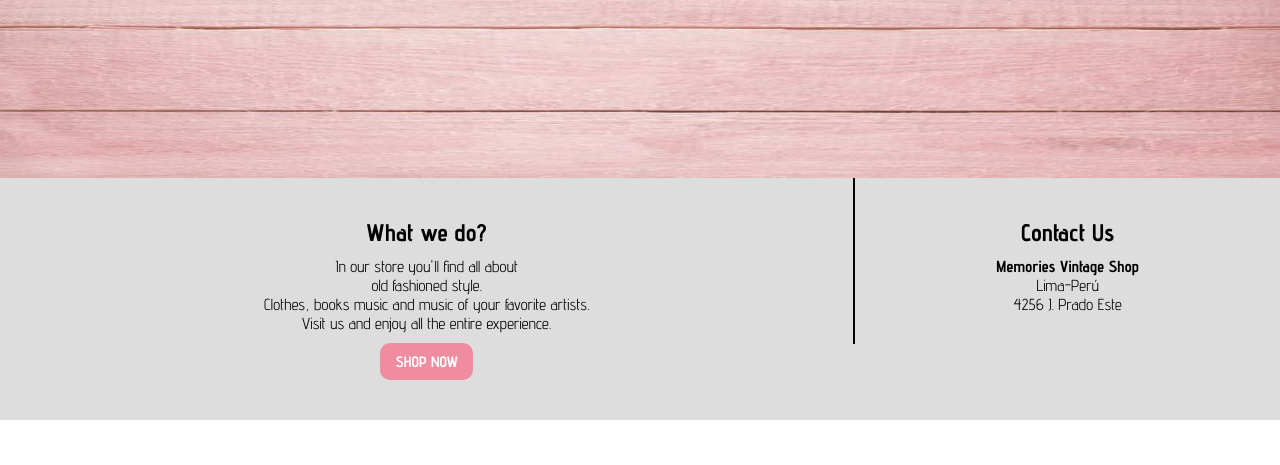
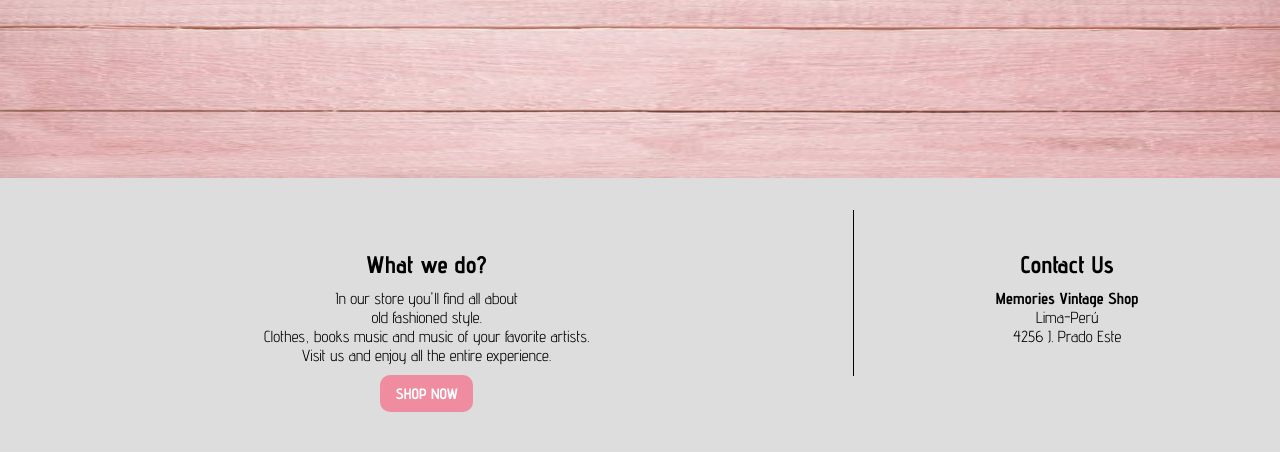
Before and after one commit to SteffAhv/reto-mi-pagina, a plain HTML site: page index.html in a window 1280 px wide. Shown: the part 282-747 px from the top of the page. Drawn offline with Linux system fonts and the light colour scheme.

Commit message:
añade estilos

```diff
--- a/css/main.css
+++ b/css/main.css
@@ -235,7 +235,12 @@ img {
     overflow:hidden;
   }
   #about > div.contact.col-xs-12.col-4{
-    border-left: 2px solid #000;
+    border-left: 1px solid #000;
+    margin-top: 2em;
+  }
+  #about > div.info.col-xs-12.col-8 {
+    margin-top: 2em;
+  }
   }
 
 }
```
